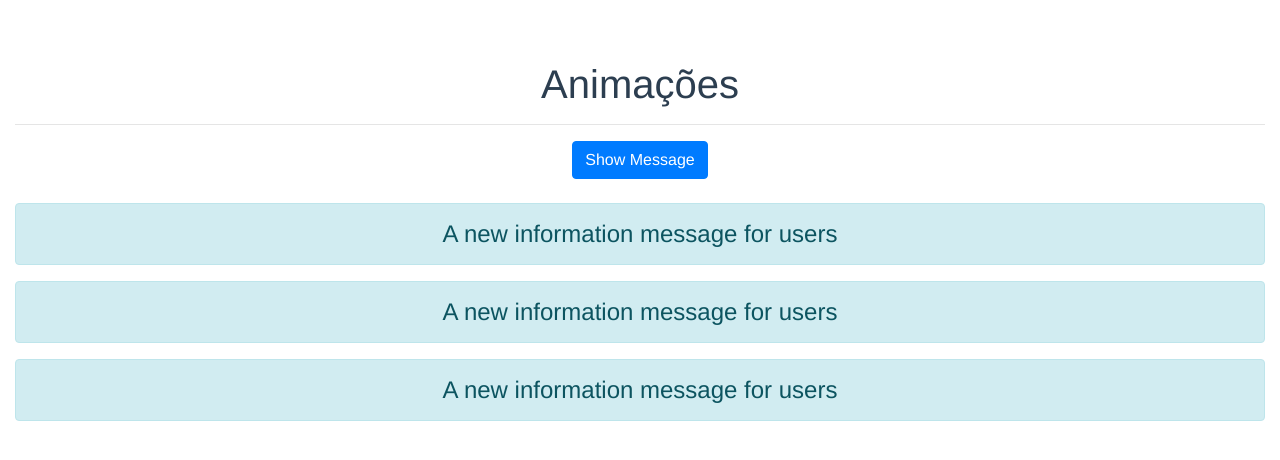
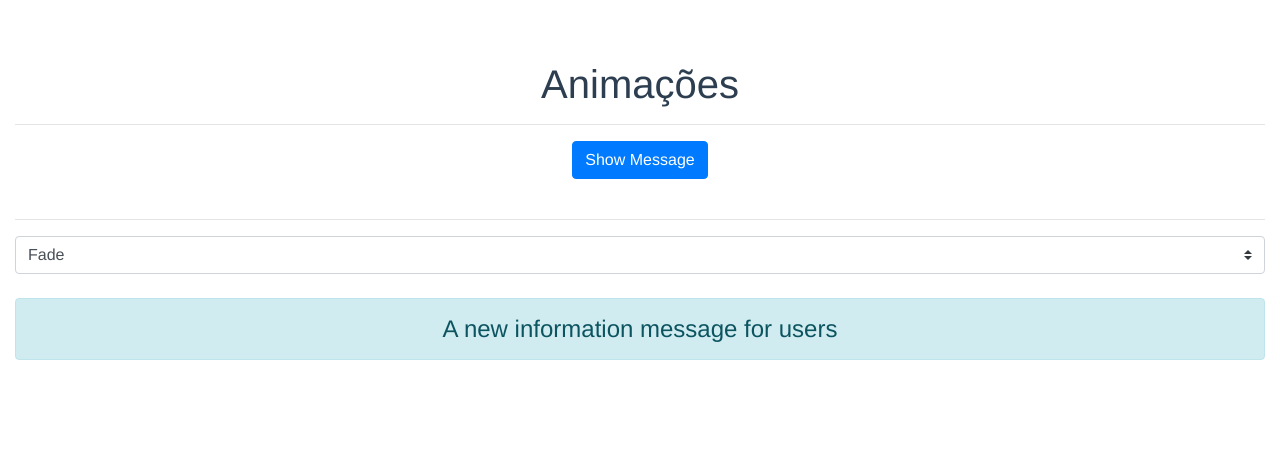
Before and after one commit to Rodrigolmg/vue-animations-transitions, a Vue app in the folder animacoes-exercicios/: page / in a window 1280 px wide. Shown: the top 460 px of the page. Built offline with nearby package versions, Linux system fonts and the light colour scheme.

Commit message:
Selecting style with vue, bind name

```diff
--- a/animacoes-exercicios/src/App.vue
+++ b/animacoes-exercicios/src/App.vue
@@ -3,7 +3,7 @@
 		<h1>Animações</h1>
 		<hr>
 		<b-button variant="primary" class="mb-4" @click="show = !show">Show Message</b-button>
-		<transition name="fade">
+		<!-- <transition name="fade">
 			<b-alert variant="info" show v-if="!show">{{msg}}</b-alert>
 		</transition>
 
@@ -11,9 +11,21 @@
 			<b-alert variant="info" show v-show="!show">{{msg}}</b-alert>
 		</transition>
 
+
 		<transition
 			enter-active-class="animated bounce"
 			leave-active-class="animated shake">
+			<b-alert variant="info" show v-show="!show">{{msg}}</b-alert>
+		</transition> -->
+
+		<hr>
+
+		<b-select v-model="animationType" class="mb-4">
+			<option value="fade">Fade</option>
+			<option value="slide">Slide</option>
+		</b-select>
+
+		<transition :name="animationType">
 			<b-alert variant="info" show v-show="!show">{{msg}}</b-alert>
 		</transition>
 	</div>
@@ -25,7 +37,8 @@ export default {
 	data(){
 		return {
 			msg: 'A new information message for users',
-			show: false
+			show: false,
+			animationType: 'fade'
 		}
 	}
 }
```
